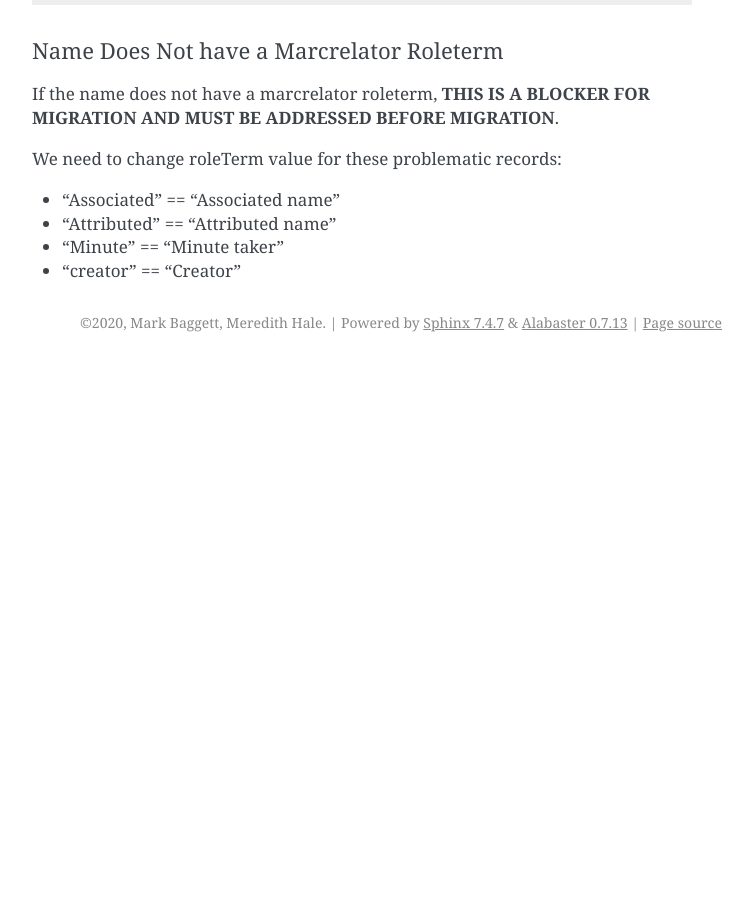
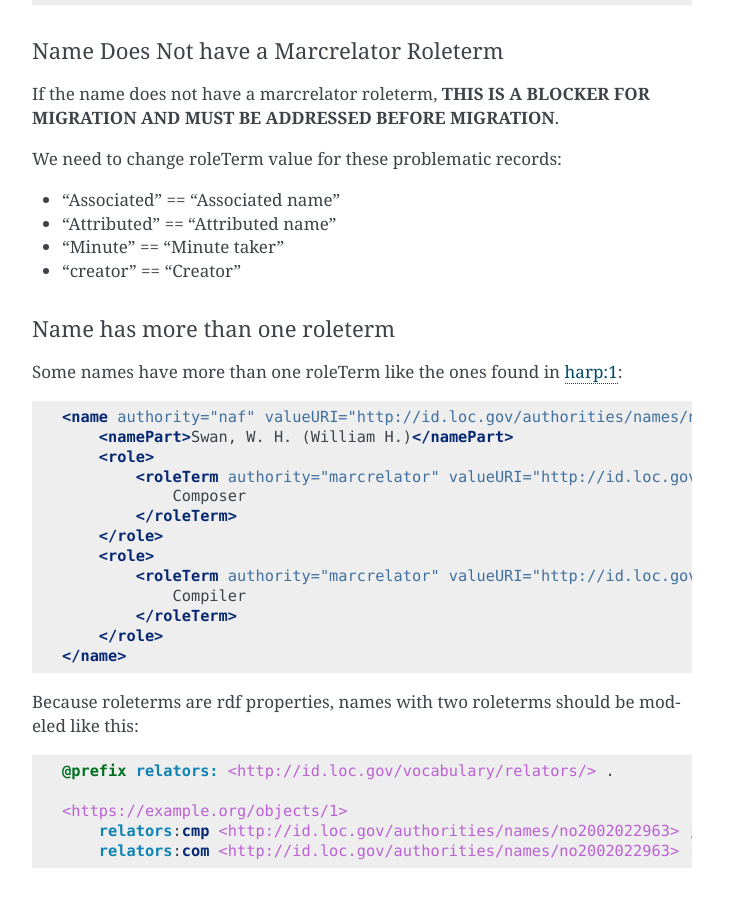
Before and after one commit to UTKcataloging/mods_to_rdf, a Sphinx documentation site: the page built from docs/source/top_level_elements/name.rst, in a window 1280 px wide and 900 px high, scrolled down 1745 px. Shown: the whole window, without its empty margins (388-1140 px from the left). Built offline with Sphinx 7.4.7, drawn with Linux system fonts in a browser that asks for light colours; formulas are drawn with MathJax 3; before the commit the page ends 2107 px from its top, so only the background shows below that; some of the changed text lies outside the part shown.

Commit message:
Add multiple roleterm example.

```diff
--- a/docs/source/top_level_elements/name.rst
+++ b/docs/source/top_level_elements/name.rst
@@ -102,3 +102,35 @@ We need to change roleTerm value for these problematic records:
 * "Attributed" == "Attributed name"
 * "Minute" == "Minute taker"
 * "creator" == "Creator"
+
+Name has more than one roleterm
+-------------------------------
+
+Some names have more than one roleTerm like the ones found in
+`harp:1 <https://digital.lib.utk.edu/collections/islandora/object/harp%3A1/datastream/MODS>`_:
+
+.. code-block:: xml
+
+    <name authority="naf" valueURI="http://id.loc.gov/authorities/names/no2002022963">
+        <namePart>Swan, W. H. (William H.)</namePart>
+        <role>
+            <roleTerm authority="marcrelator" valueURI="http://id.loc.gov/vocabulary/relators/cmp">
+                Composer
+            </roleTerm>
+        </role>
+        <role>
+            <roleTerm authority="marcrelator" valueURI="http://id.loc.gov/vocabulary/relators/com">
+                Compiler
+            </roleTerm>
+        </role>
+    </name>
+
+Because roleterms are rdf properties, names with two roleterms should be modeled like this:
+
+.. code-block:: turtle
+
+    @prefix relators: <http://id.loc.gov/vocabulary/relators/> .
+
+    <https://example.org/objects/1>
+        relators:cmp <http://id.loc.gov/authorities/names/no2002022963> ;
+        relators:com <http://id.loc.gov/authorities/names/no2002022963> .
```
